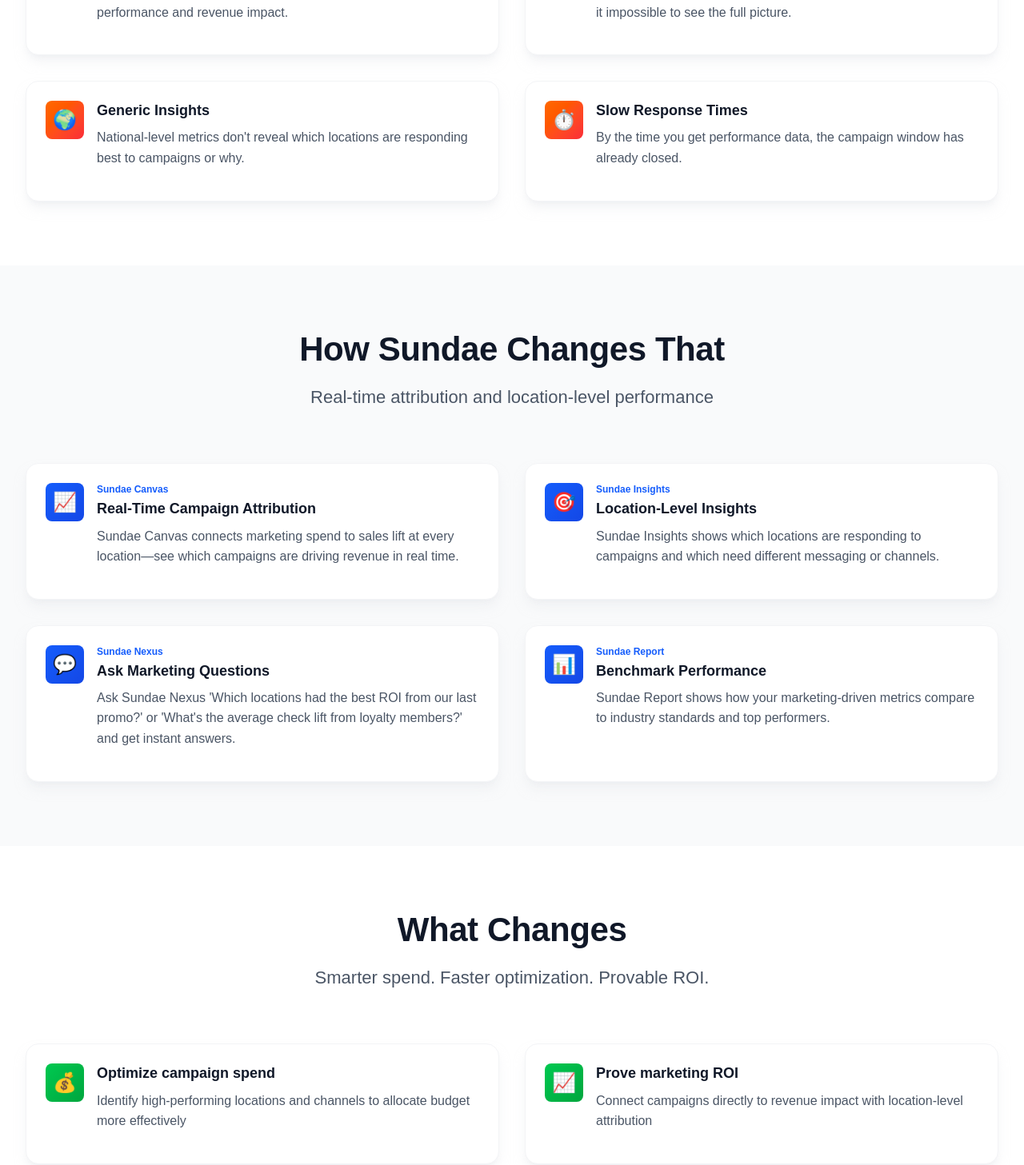
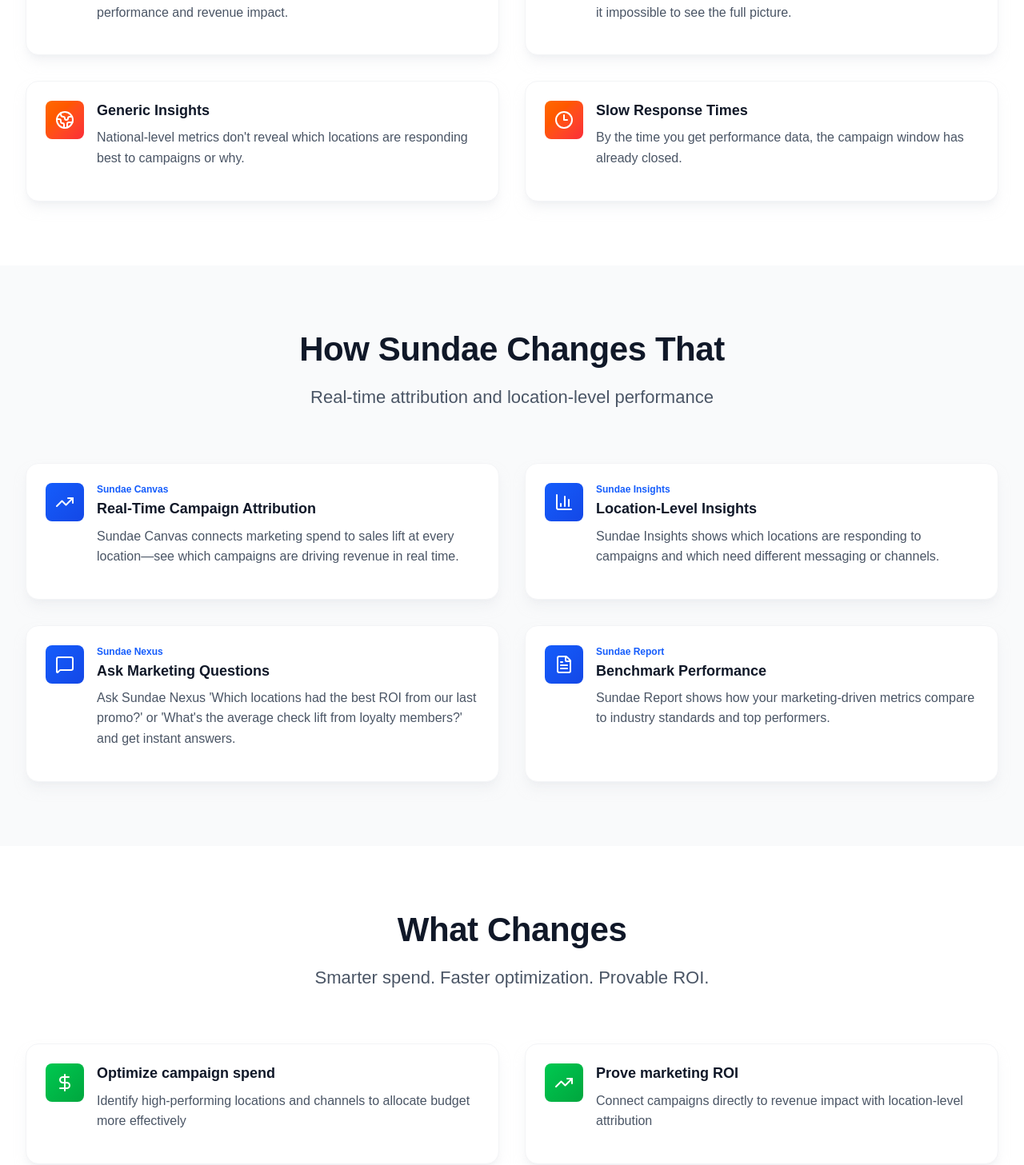
Before and after one commit to roblaryea/sundae-website, a Next.js app: page /solutions/marketing-teams in a window 1280 px wide. Shown: the part 913-2370 px from the top of the page at 80% size. Built offline with nearby package versions, Linux system fonts and the light colour scheme; no server answers.

Commit message:
Icon Replacement Batch 6: Finance + Marketing Solutions
Updated solutions pages with SundaeIcon:
- Finance Teams (12 icons)
- Marketing Teams (12 icons)

7 solutions pages remaining.

```diff
--- a/src/app/solutions/finance-teams/page.tsx
+++ b/src/app/solutions/finance-teams/page.tsx
@@ -4,78 +4,79 @@
 import { Button } from "@/components/ui/Button";
 import { Card, CardHeader, CardTitle, CardDescription } from "@/components/ui/Card";
 import { motion } from "framer-motion";
+import { SundaeIcon, type SundaeIconName } from "@/components/icons";
 
 export default function FinanceTeamsPage() {
-  const challenges = [
+  const challenges: { title: string; description: string; icon: SundaeIconName }[] = [
     {
       title: "Fragmented Data Sources",
       description: "Financial data scattered across multiple systems—POS, payroll, inventory—making it difficult to get a complete picture.",
-      icon: "📊"
+      icon: "benchmarking"
     },
     {
       title: "Manual Data Compilation",
       description: "Hours spent pulling reports from different platforms and reconciling numbers in spreadsheets.",
-      icon: "⏰"
+      icon: "time"
     },
     {
       title: "Delayed Insights",
       description: "By the time you compile the data, it's already outdated—limiting your ability to make proactive decisions.",
-      icon: "📉"
+      icon: "decrease"
     },
     {
       title: "Limited Forecasting Accuracy",
       description: "Without real-time data and predictive analytics, forecasting remains guesswork rather than science.",
-      icon: "🔮"
+      icon: "forecasting"
     }
   ];
 
-  const howSundaeHelps = [
+  const howSundaeHelps: { title: string; description: string; product: string; icon: SundaeIconName }[] = [
     {
       title: "Unified Financial Dashboard",
       description: "Sundae Canvas consolidates P&L, labor costs, COGS, and key financial metrics into one real-time view—no more spreadsheet juggling.",
       product: "Sundae Canvas",
-      icon: "💰"
+      icon: "finance"
     },
     {
       title: "Automated Variance Analysis",
       description: "Sundae Insights automatically flags budget variances, margin compression, and cost anomalies before they impact the bottom line.",
       product: "Sundae Insights",
-      icon: "🔍"
+      icon: "search"
     },
     {
       title: "Instant Financial Queries",
       description: "Ask Sundae Nexus 'What's driving labor variance this month?' or 'Show me locations with declining margins' and get immediate answers.",
       product: "Sundae Nexus",
-      icon: "💬"
+      icon: "nexus"
     },
     {
       title: "Benchmark-Driven Forecasting",
       description: "Sundae Report provides industry benchmarks and historical trends to build more accurate forecasts and budgets.",
       product: "Sundae Report",
-      icon: "📈"
+      icon: "report"
     }
   ];
 
-  const outcomes = [
+  const outcomes: { title: string; description: string; icon: SundaeIconName }[] = [
     {
       title: "Reduce reporting time by 75%",
       description: "Automated data integration eliminates manual compilation and reconciliation",
-      icon: "⚡"
+      icon: "speed"
     },
     {
       title: "Catch cost issues early",
       description: "Real-time alerts help you address margin compression before it compounds",
-      icon: "🎯"
+      icon: "marketing"
     },
     {
       title: "More accurate forecasts",
       description: "AI-powered predictions and benchmarks improve budget accuracy and planning",
-      icon: "📊"
+      icon: "benchmarking"
     },
     {
       title: "Better strategic focus",
       description: "Spend less time on data and more time on analysis and strategic planning",
-      icon: "🚀"
+      icon: "growth"
     }
   ];
 
@@ -148,8 +149,8 @@
               <Card key={index} variant="elevated" className="hover:shadow-xl transition-shadow duration-300">
                 <CardHeader>
                   <div className="flex items-start space-x-4">
-                    <div className="w-12 h-12 bg-gradient-to-br from-orange-500 to-red-500 rounded-lg flex items-center justify-center text-white text-2xl flex-shrink-0">
-                      {challenge.icon}
+                    <div className="w-12 h-12 bg-gradient-to-br from-orange-500 to-red-500 rounded-lg flex items-center justify-center text-white flex-shrink-0">
+                      <SundaeIcon name={challenge.icon} size="lg" className="text-white" />
                     </div>
                     <div>
                       <CardTitle className="text-gray-900 mb-2">{challenge.title}</CardTitle>
@@ -176,8 +177,8 @@
               <Card key={index} variant="elevated" className="hover:shadow-xl transition-shadow duration-300">
                 <CardHeader>
                   <div className="flex items-start space-x-4">
-                    <div className="w-12 h-12 bg-gradient-to-br from-blue-600 to-blue-700 rounded-lg flex items-center justify-center text-white text-2xl flex-shrink-0">
-                      {item.icon}
+                    <div className="w-12 h-12 bg-gradient-to-br from-blue-600 to-blue-700 rounded-lg flex items-center justify-center text-white flex-shrink-0">
+                      <SundaeIcon name={item.icon} size="lg" className="text-white" />
                     </div>
                     <div>
                       <div className="text-xs text-blue-600 font-semibold mb-1">{item.product}</div>
@@ -205,8 +206,8 @@
               <Card key={index} variant="elevated" className="hover:shadow-xl transition-shadow duration-300">
                 <CardHeader>
                   <div className="flex items-start space-x-4">
-                    <div className="w-12 h-12 bg-gradient-to-br from-green-500 to-green-600 rounded-lg flex items-center justify-center text-white text-2xl flex-shrink-0">
-                      {outcome.icon}
+                    <div className="w-12 h-12 bg-gradient-to-br from-green-500 to-green-600 rounded-lg flex items-center justify-center text-white flex-shrink-0">
+                      <SundaeIcon name={outcome.icon} size="lg" className="text-white" />
                     </div>
                     <div>
                       <CardTitle className="text-gray-900 mb-2">{outcome.title}</CardTitle>
--- a/src/app/solutions/marketing-teams/page.tsx
+++ b/src/app/solutions/marketing-teams/page.tsx
@@ -4,78 +4,79 @@
 import { Button } from "@/components/ui/Button";
 import { Card, CardHeader, CardTitle, CardDescription } from "@/components/ui/Card";
 import { motion } from "framer-motion";
+import { SundaeIcon, type SundaeIconName } from "@/components/icons";
 
 export default function MarketingTeamsPage() {
-  const challenges = [
+  const challenges: { title: string; description: string; icon: SundaeIconName }[] = [
     {
       title: "Attribution Blind Spots",
       description: "Struggling to connect marketing spend to actual restaurant performance and revenue impact.",
-      icon: "🎯"
+      icon: "marketing"
     },
     {
       title: "Fragmented Campaign Data",
       description: "Marketing data lives in one system, sales data in another—making it impossible to see the full picture.",
-      icon: "📊"
+      icon: "benchmarking"
     },
     {
       title: "Generic Insights",
       description: "National-level metrics don't reveal which locations are responding best to campaigns or why.",
-      icon: "🌍"
+      icon: "multiLocation"
     },
     {
       title: "Slow Response Times",
       description: "By the time you get performance data, the campaign window has already closed.",
-      icon: "⏱️"
+      icon: "time"
     }
   ];
 
-  const howSundaeHelps = [
+  const howSundaeHelps: { title: string; description: string; product: string; icon: SundaeIconName }[] = [
     {
       title: "Real-Time Campaign Attribution",
       description: "Sundae Canvas connects marketing spend to sales lift at every location—see which campaigns are driving revenue in real time.",
       product: "Sundae Canvas",
-      icon: "📈"
+      icon: "performance"
     },
     {
       title: "Location-Level Insights",
       description: "Sundae Insights shows which locations are responding to campaigns and which need different messaging or channels.",
       product: "Sundae Insights",
-      icon: "🎯"
+      icon: "insights"
     },
     {
       title: "Ask Marketing Questions",
       description: "Ask Sundae Nexus 'Which locations had the best ROI from our last promo?' or 'What's the average check lift from loyalty members?' and get instant answers.",
       product: "Sundae Nexus",
-      icon: "💬"
+      icon: "nexus"
     },
     {
       title: "Benchmark Performance",
       description: "Sundae Report shows how your marketing-driven metrics compare to industry standards and top performers.",
       product: "Sundae Report",
-      icon: "📊"
+      icon: "report"
     }
   ];
 
-  const outcomes = [
+  const outcomes: { title: string; description: string; icon: SundaeIconName }[] = [
     {
       title: "Optimize campaign spend",
       description: "Identify high-performing locations and channels to allocate budget more effectively",
-      icon: "💰"
+      icon: "finance"
     },
     {
       title: "Prove marketing ROI",
       description: "Connect campaigns directly to revenue impact with location-level attribution",
-      icon: "📈"
+      icon: "performance"
     },
     {
       title: "React faster to campaigns",
       description: "Real-time data lets you adjust campaigns mid-flight based on performance",
-      icon: "⚡"
+      icon: "speed"
     },
     {
       title: "Personalize by location",
       description: "Understand which locations respond to different messages and offers",
-      icon: "🎨"
+      icon: "canvas"
     }
   ];
 
@@ -148,8 +149,8 @@
               <Card key={index} variant="elevated" className="hover:shadow-xl transition-shadow duration-300">
                 <CardHeader>
                   <div className="flex items-start space-x-4">
-                    <div className="w-12 h-12 bg-gradient-to-br from-orange-500 to-red-500 rounded-lg flex items-center justify-center text-white text-2xl flex-shrink-0">
-                      {challenge.icon}
+                    <div className="w-12 h-12 bg-gradient-to-br from-orange-500 to-red-500 rounded-lg flex items-center justify-center text-white flex-shrink-0">
+                      <SundaeIcon name={challenge.icon} size="lg" className="text-white" />
                     </div>
                     <div>
                       <CardTitle className="text-gray-900 mb-2">{challenge.title}</CardTitle>
@@ -176,8 +177,8 @@
               <Card key={index} variant="elevated" className="hover:shadow-xl transition-shadow duration-300">
                 <CardHeader>
                   <div className="flex items-start space-x-4">
-                    <div className="w-12 h-12 bg-gradient-to-br from-blue-600 to-blue-700 rounded-lg flex items-center justify-center text-white text-2xl flex-shrink-0">
-                      {item.icon}
+                    <div className="w-12 h-12 bg-gradient-to-br from-blue-600 to-blue-700 rounded-lg flex items-center justify-center text-white flex-shrink-0">
+                      <SundaeIcon name={item.icon} size="lg" className="text-white" />
                     </div>
                     <div>
                       <div className="text-xs text-blue-600 font-semibold mb-1">{item.product}</div>
@@ -205,8 +206,8 @@
               <Card key={index} variant="elevated" className="hover:shadow-xl transition-shadow duration-300">
                 <CardHeader>
                   <div className="flex items-start space-x-4">
-                    <div className="w-12 h-12 bg-gradient-to-br from-green-500 to-green-600 rounded-lg flex items-center justify-center text-white text-2xl flex-shrink-0">
-                      {outcome.icon}
+                    <div className="w-12 h-12 bg-gradient-to-br from-green-500 to-green-600 rounded-lg flex items-center justify-center text-white flex-shrink-0">
+                      <SundaeIcon name={outcome.icon} size="lg" className="text-white" />
                     </div>
                     <div>
                       <CardTitle className="text-gray-900 mb-2">{outcome.title}</CardTitle>
```
